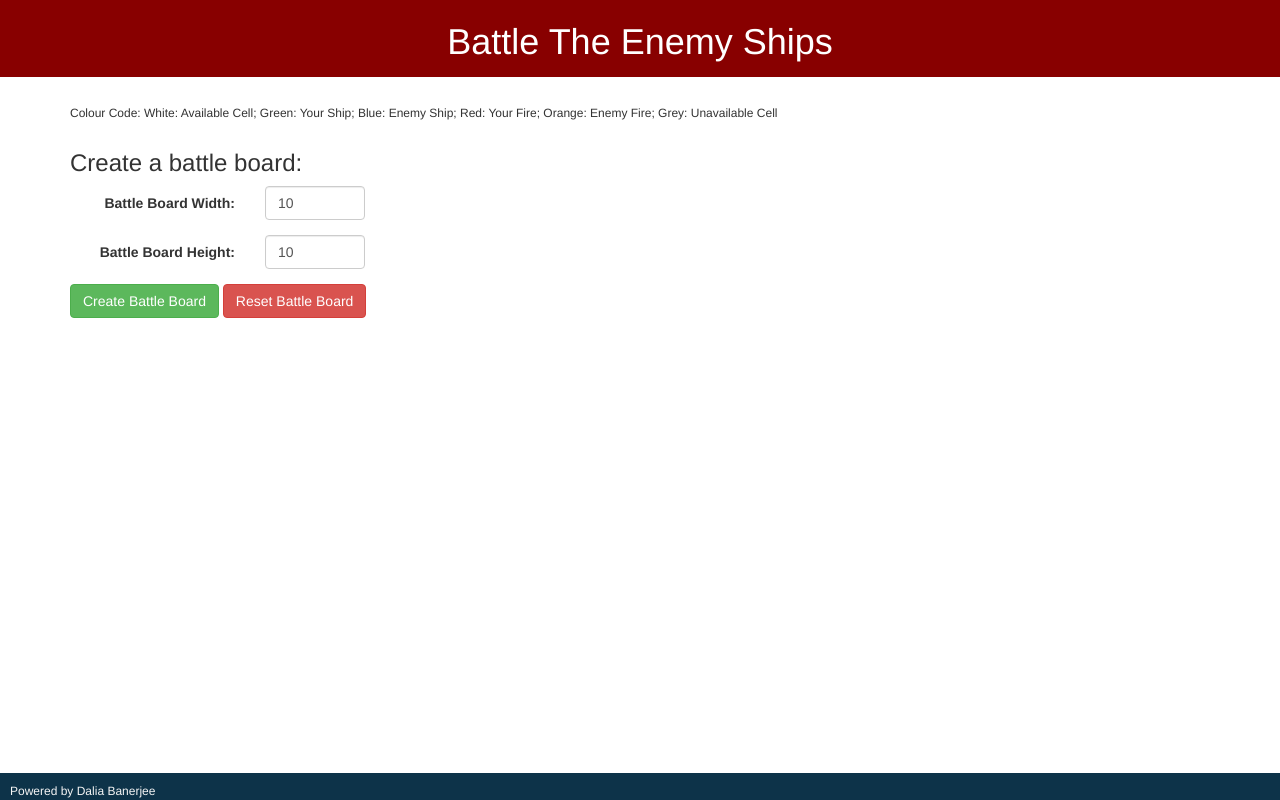
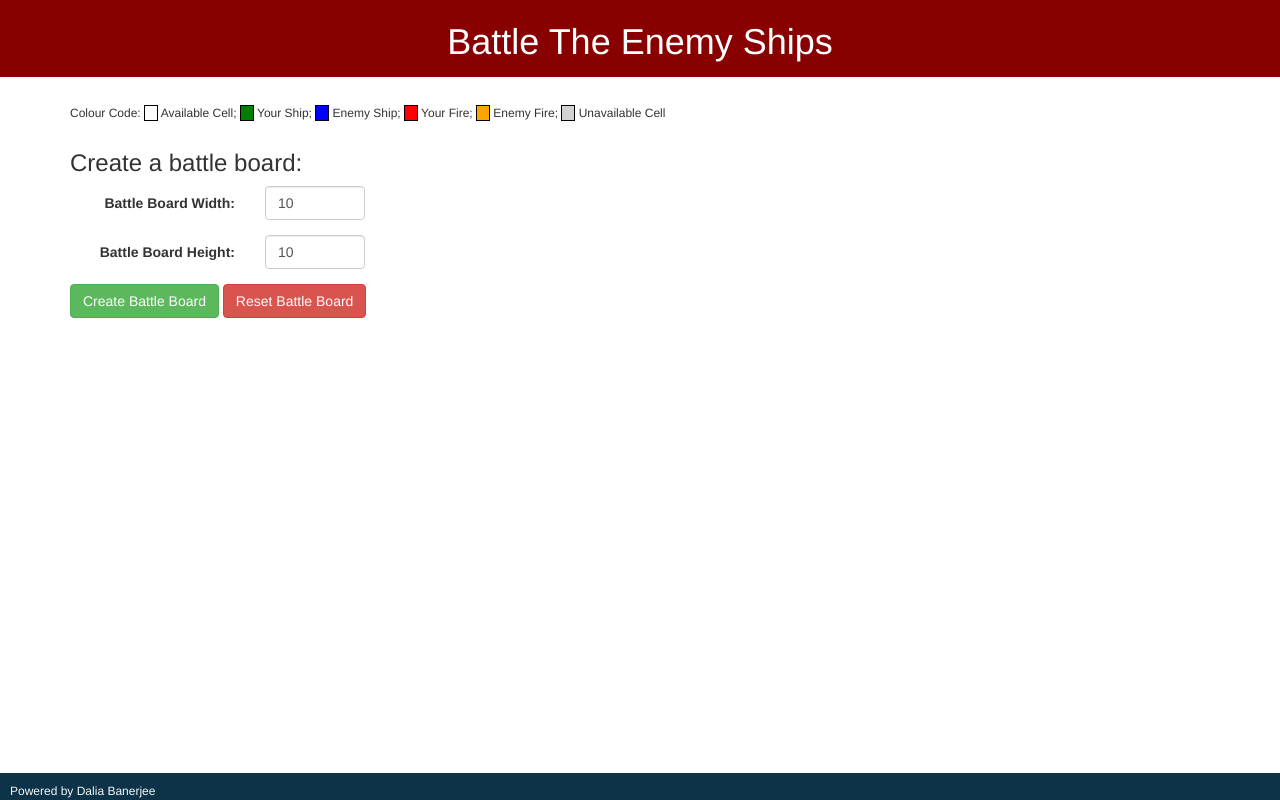
Before and after one commit to daliaban/BattleShips, a website: page app/index.html in a window 1280 px wide. Drawn offline with nearby package versions, Linux system fonts and the light colour scheme.

Commit message:
Added color code

```diff
--- a/app/styles/main.css
+++ b/app/styles/main.css
@@ -81,3 +81,31 @@ html, body {
 #AIShipsTable thead {
     color: dodgerblue;
 }
+
+.colors {
+    border: 1px solid black;
+}
+.white {
+    color: white;
+    background-color: white;
+}
+.green {
+    color: green;
+    background-color: green;
+}
+.blue {
+    color: blue;
+    background-color: blue;
+}
+.red {
+    color: red;
+    background-color: red;
+}
+.orange {
+    color: orange;
+    background-color: orange;
+}
+.grey {
+    color: lightgrey;
+    background-color: lightgrey;
+}
--- a/app/views/battlezone.html
+++ b/app/views/battlezone.html
@@ -1,5 +1,6 @@
 <div ng-controller="battleCtrl">
-    <h6>Colour Code: White: Available Cell; Green: Your Ship; Blue: Enemy Ship; Red: Your Fire; Orange: Enemy Fire; Grey: Unavailable Cell</h6>
+    <h6>Colour Code: <span class="colors white">xx</span> Available Cell; <span class="colors green">xx</span> Your Ship; <span class="colors blue">xx</span> Enemy Ship;
+        <span class="colors red">xx</span> Your Fire; <span class="colors orange">xx</span> Enemy Fire; <span class="colors grey">xx</span> Unavailable Cell</h6>
     <div class="row">
         <div class="col-sm-4">
             <h3>Create a battle board:</h3>
```
